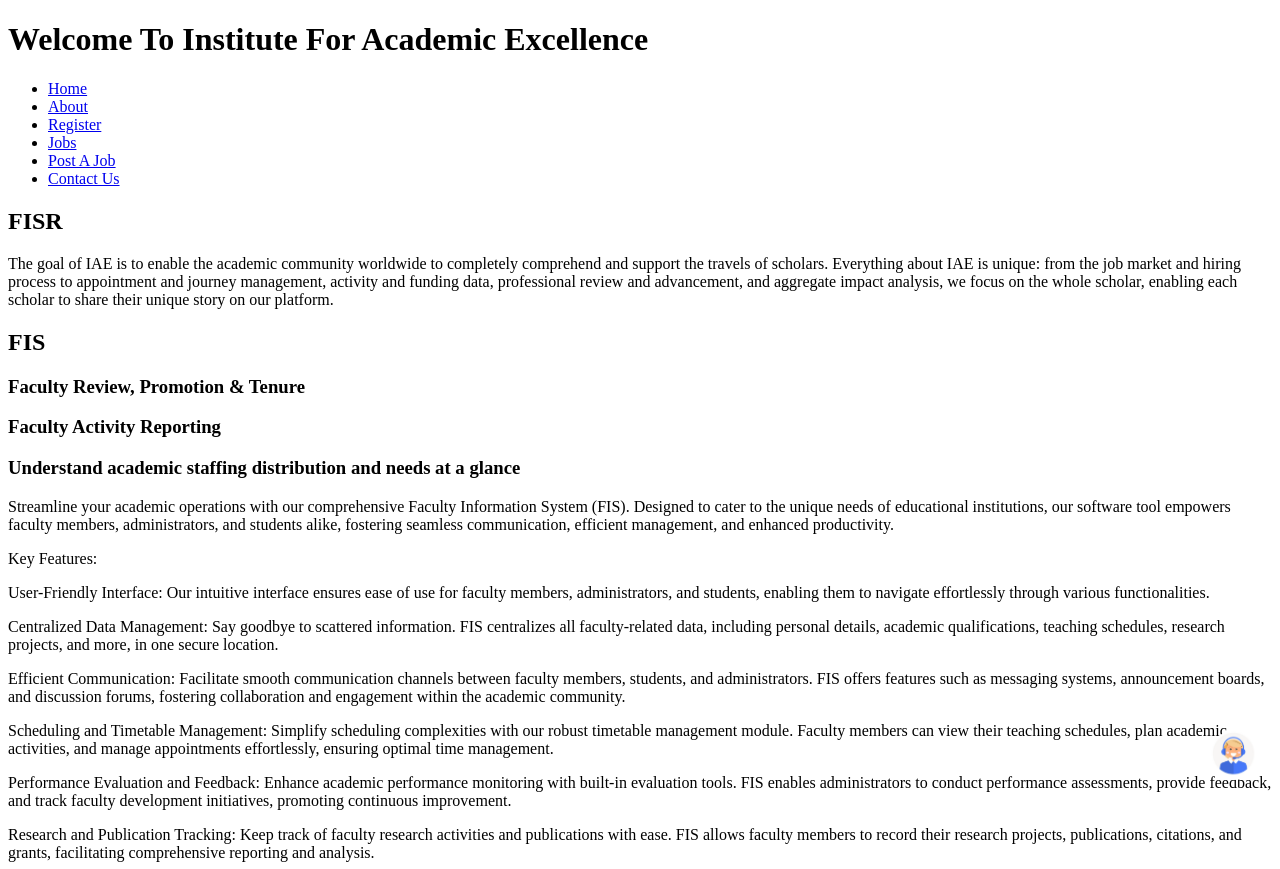
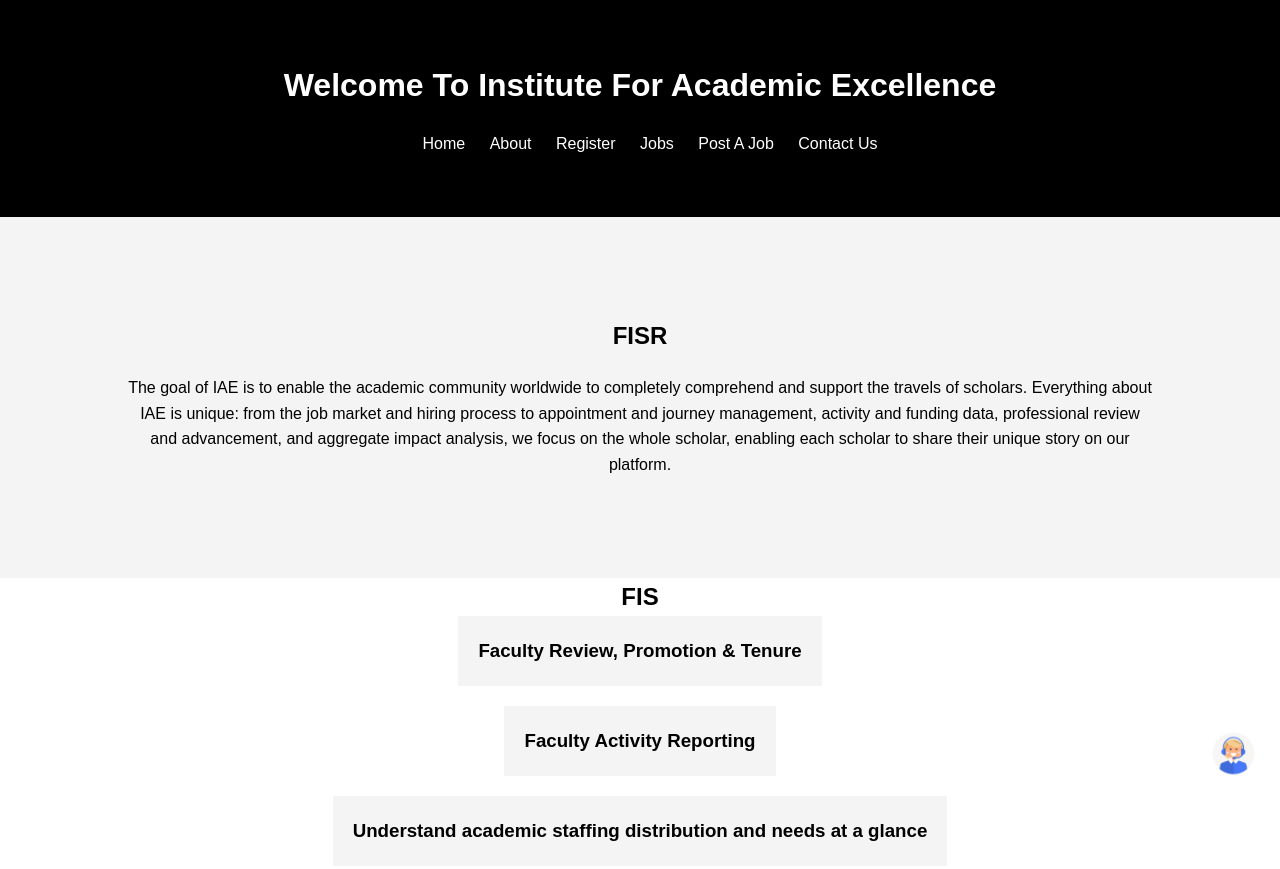
Before and after one commit to PradeepKalluru/FIS, a plain HTML site: page index.html in a window 1280 px wide. Shown: the top 869 px of the page. Drawn offline with Linux system fonts and the light colour scheme.

Commit message:
Update styless.css

```diff
--- a/styless.css
+++ b/styless.css
@@ -1,3 +1,20 @@
+
+* {
+    margin: 0;
+    padding: 0;
+    box-sizing: border-box;
+}
+
+/* Basic styling */
+body {
+    font-family: Arial, sans-serif;
+    line-height: 1.6;
+}
+
+.container {
+    width: 80%;
+    margin: 0 auto;
+}
 /* Chatbot CSS */
 #chatbot-container {
     position: fixed;
@@ -64,3 +81,91 @@
     cursor: pointer;
     z-index: 9999;
 }
+header {
+    background-color: #000000;
+    color: #fff;
+    padding: 60px 0;
+}
+
+.container {
+    display: flex;
+    flex-direction: column;
+    align-items: center;
+}
+
+header h1 {
+    margin-bottom: 20px; /* Add some space below h1 */
+}
+
+header nav ul {
+    list-style: none;
+    padding: 0;
+}
+
+header nav ul li {
+    display: inline;
+    margin-left: 20px;
+}
+
+header nav ul li a {
+    color: #fff;
+    text-decoration: none;
+}
+
+
+.hero {
+    background-color: #f4f4f4;
+    text-align: center;
+    padding: 100px 0;
+}
+
+.hero h2 {
+    margin-bottom: 20px;
+}
+
+.btn {
+    display: inline-block;
+    background-color: #333;
+    color: #fff;
+    padding: 10px 20px;
+    text-decoration: none;
+    border-radius: 5px;
+}
+
+.features {
+    padding: 50px 0;
+}
+
+.feature-item {
+    margin-bottom: 30px;
+}
+
+.feature-item h3 {
+    margin-bottom: 10px;
+}
+
+footer {
+    background-color: #333;
+    color: #fff;
+    padding: 20px 0;
+    text-align: center;
+}
+.data-boxes .boxes-container {
+    display: flex;
+    justify-content: space-between; /* Distribute items evenly with space between them */
+    flex-wrap: wrap; /* Wrap items to the next line if necessary */
+}
+
+.data-boxes .box {
+    flex-basis: calc(33.33% - 20px); /* Set the initial size of the boxes */
+    background-color: #f4f4f4;
+    padding: 20px;
+    margin-bottom: 20px; /* Adjust margin as needed */
+    box-sizing: border-box;
+}
+
+@media (max-width: 768px) {
+    .data-boxes .box {
+        flex-basis: calc(50% - 20px); /* Adjust box size for smaller screens */
+    }
+}
```
